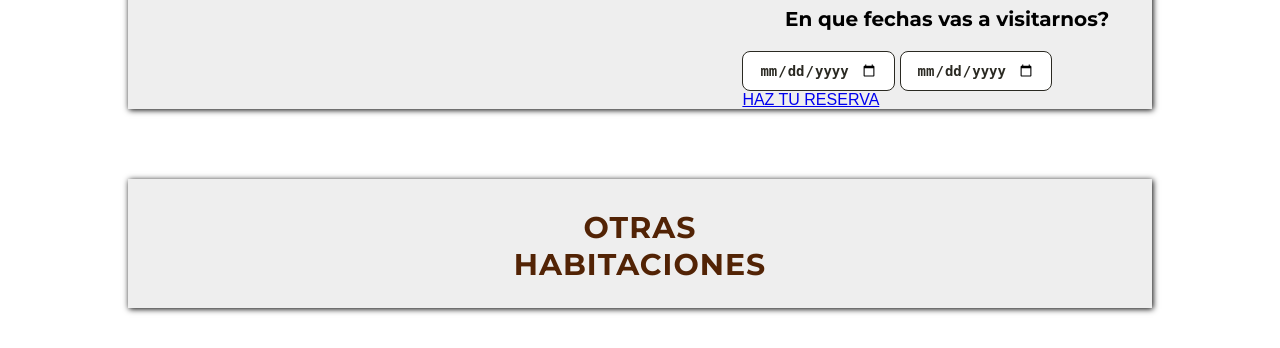
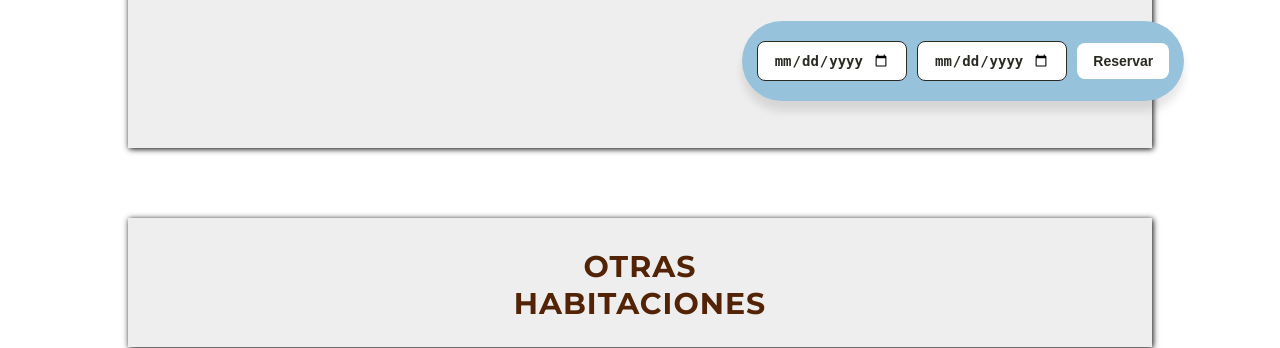
Before and after one commit to renzomartin1/NOT-FOUND-404, a Flask app: page /habitacion/1 in a window 1280 px wide. Shown: the part 684-1032 px from the top of the page. Run offline with Flask 3, Linux system fonts and the light colour scheme; data that the repository does not hold is empty.

Commit message:
#6 se actualiza habitacion.html

```diff
--- a/front-end/templates/habitacion.html
+++ b/front-end/templates/habitacion.html
@@ -54,13 +54,12 @@
             </div>
             <div class="reserva">
                 <h3 class="tituloRes">En que fechas vas a visitarnos?</h3>
-                <form class="formRes">
-                    <input class="fecha" type="date">
-                    <input class="fecha" type="date">
+                <form class="filter-form" method="GET">
+                    <input type="date" name="fecha_entrada" placeholder="Fecha de Entrada" min="{{ fecha_actual }}" required>
+                    <input type="date" name="fecha_salida" placeholder="Fecha de Salida" min="{{ fecha_actual }}" required>
+                    <button type="submit" class="filter-button">Reservar</button>
                 </form>
             </div>
-            <a id="enlace-boton" href="{{ url_for('comprar', nombre=habitacion.nombre, precio=habitacion.precio)}}">HAZ TU RESERVA</a>
-
         </div>
     </div>
 </div>
```
